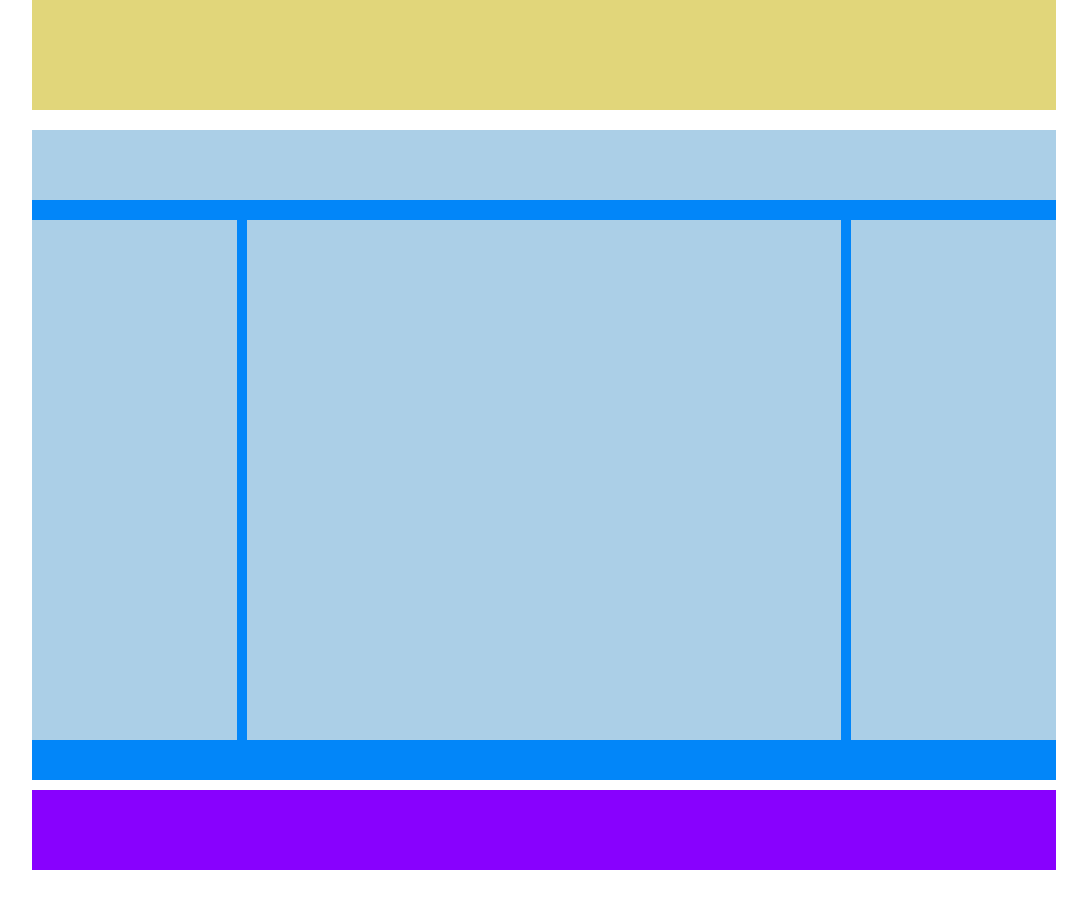
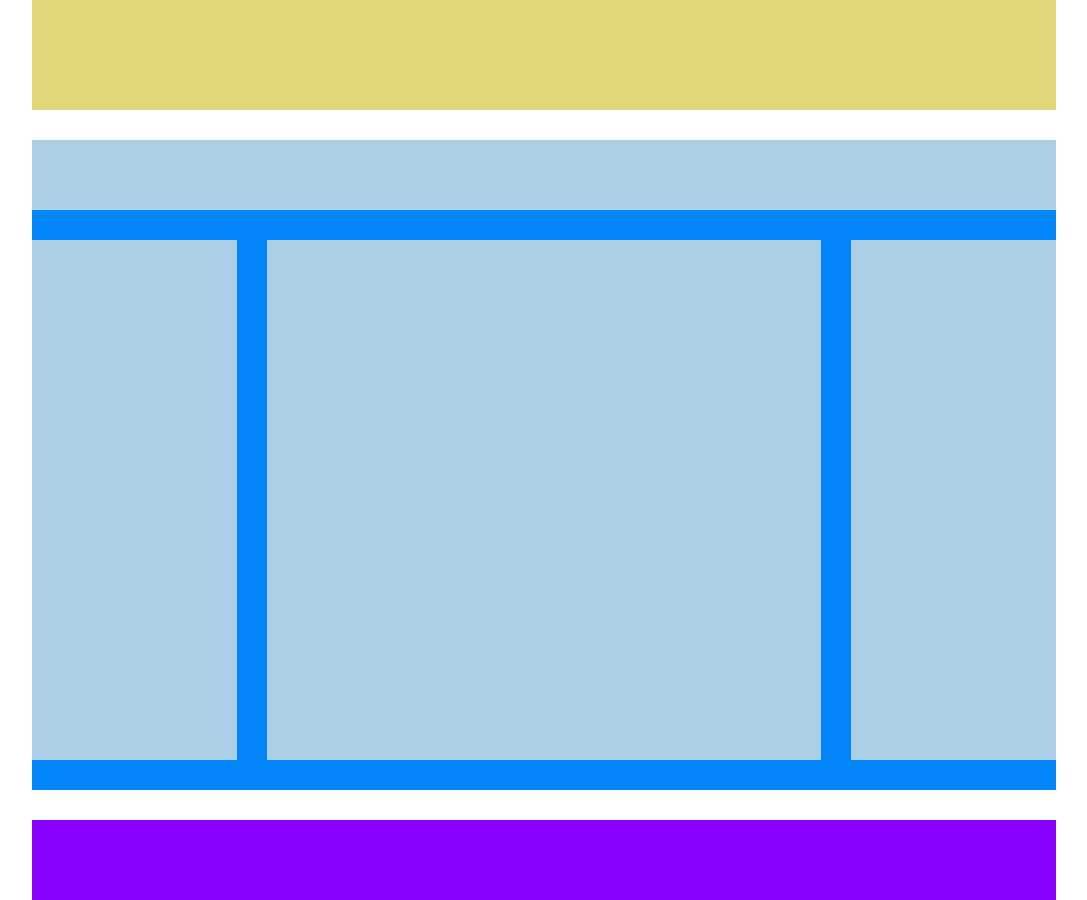
Before and after one commit to sertech89/htmlcss-struttura-wp, a plain HTML site: page index.html in a window 1280 px wide. Shown: the part 600-1500 px from the top of the page, without its empty margins (96-1183 px from the left). Before the commit the page ends 1470 px from the top, so only its background shows below. Drawn offline with Linux system fonts and the light colour scheme.

Commit message:
correzione proporzioni blocco centrale

```diff
--- a/asset/style.css
+++ b/asset/style.css
@@ -20,25 +20,23 @@ header{
     height: 150px;
     background-color: rgba(229,121,230,255);
     margin-top: 30px;
-    margin-bottom: 10px;
 }
 
 main{
     margin-top: 30px;
-    margin-bottom: 10px;
 }
 
 .box-yellow{
     background-color: rgba(225,214,122,255);
     width: 100%;
     height: 500px;
-    margin-bottom: 20px;
 }
 
 .box-blue{
     background-color: rgba(2,134,249,255);
     width: 100%;
     height: 650px;
+    margin: 30px 0;
 }
 
 footer{
@@ -51,30 +49,26 @@ footer{
     background-color: rgba(171,207,231,255);
     width: 100%;
     height: 70px;
+    margin-top: 30px;
 }
 
 .sx{
     width: 20%;
     height: 520px;
     float: left;
-    margin-top:2%;
-    margin-bottom:1%;
-    margin-right: 1%;
+
 }
 
 .cc{
-    width: 58%;
+    width: calc(60% - 60px);
     height: 520px;
     float: left;
-    margin-top:2%;
-    margin-bottom:1%;
-    margin-right: 1%;
+    margin-left: 30px;
+    margin-right: 30px;
 }
 
 .dx{
     width: 20%;
     height: 520px;
     float: right;
-    margin-top:2%;
-    margin-bottom:1%;
 }
```
